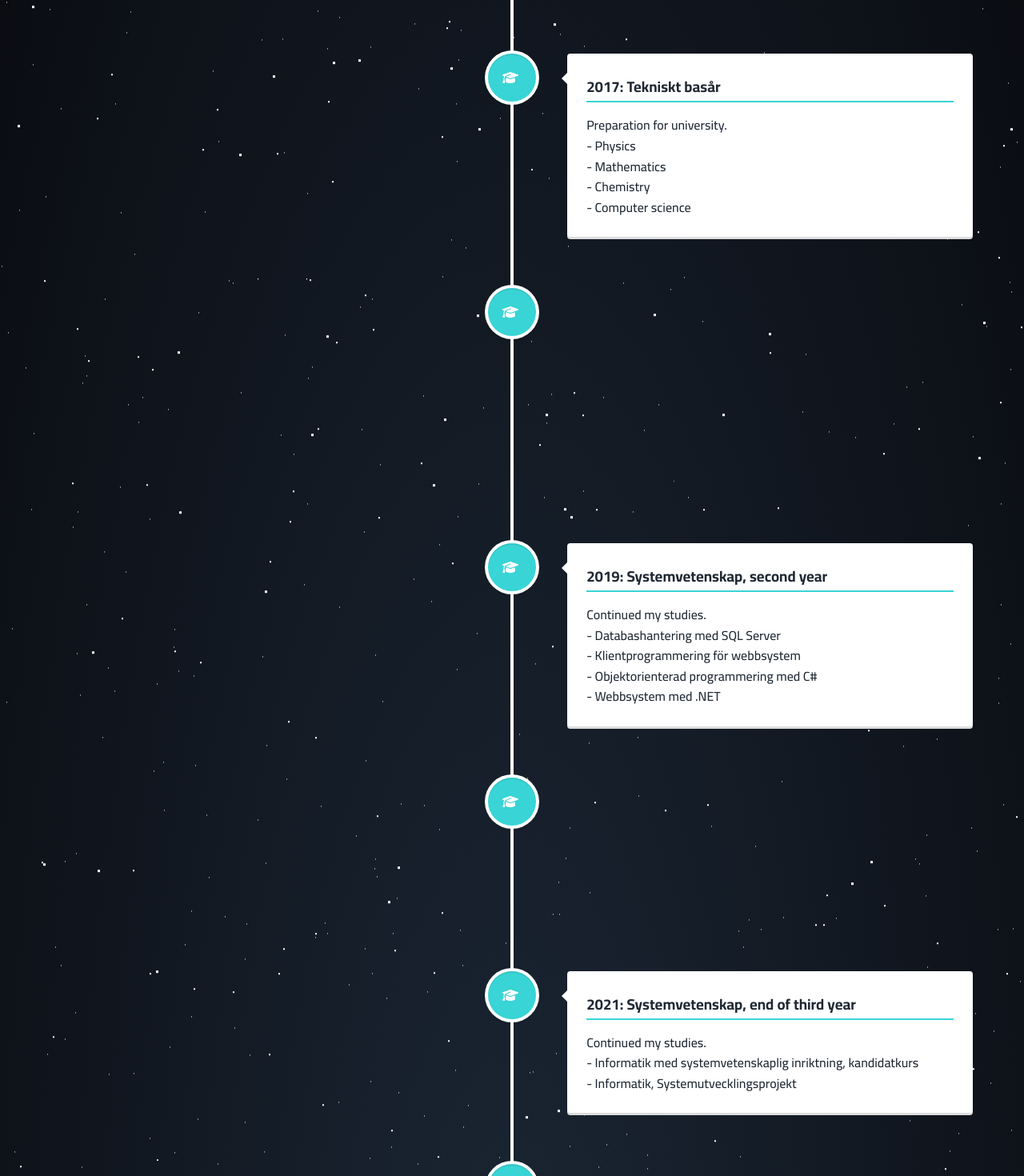
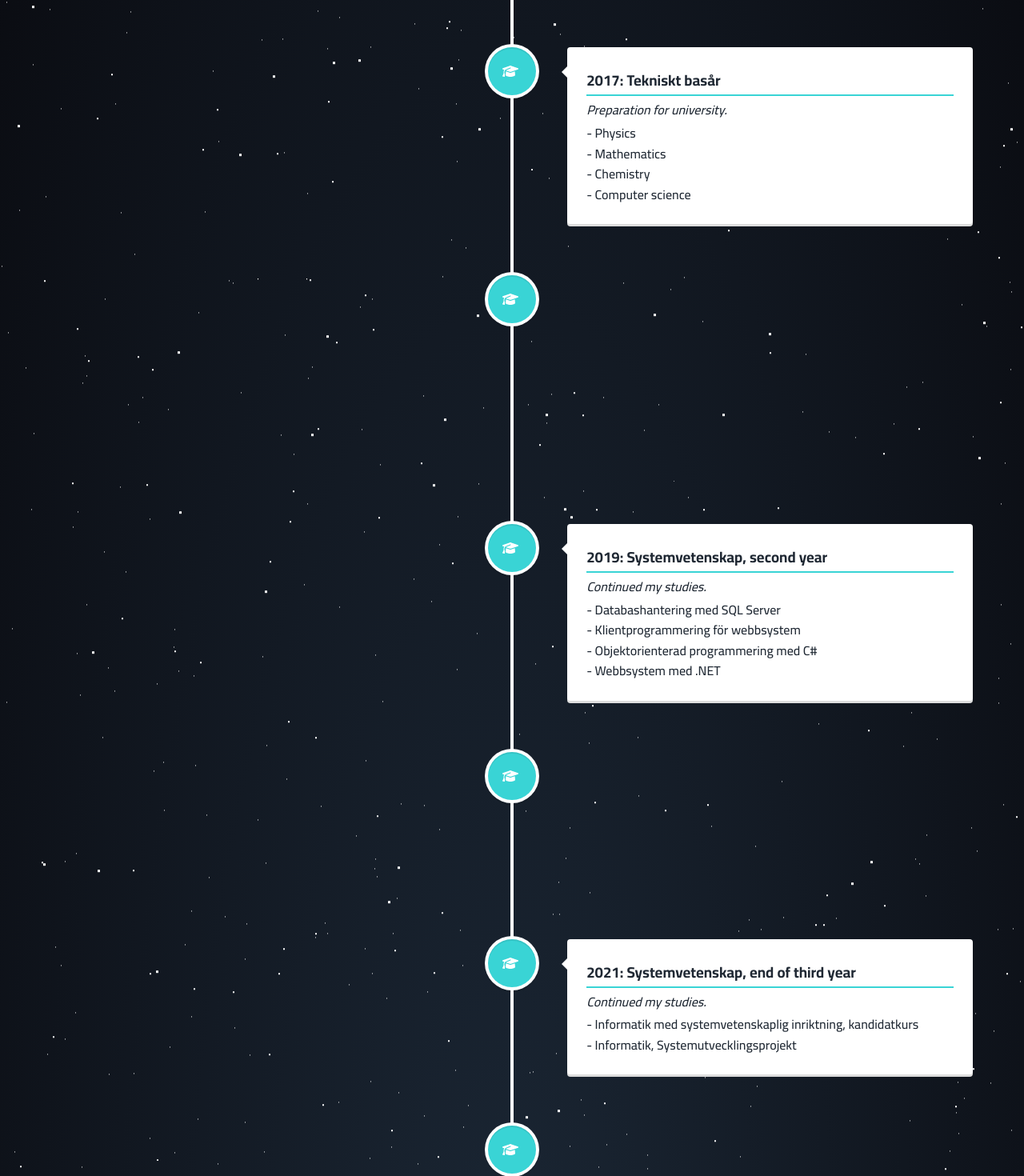
Before and after one commit to kevinsvanback/portfolio-website, a React (Create React App) app: page /about in a window 1280 px wide. Shown: the part 435-1905 px from the top of the page at 80% size. Built offline with nearby package versions, Linux system fonts and the light colour scheme.

Commit message:
style updates

```diff
--- a/src/pages/AboutPage.js
+++ b/src/pages/AboutPage.js
@@ -25,7 +25,7 @@ const AboutPage = () => {
           <h3 className="vertical-timeline-element-title">2013: Ekonomi</h3>
           <div className={styles.bottomLine}></div>
           {/* <h4 className="vertical-timeline-element-subtitle">Nyköping</h4> */}
-          <p>
+          <p className={styles.leadParagraph}>
             Studied economics in high school.
           </p>
         </VerticalTimelineElement>
@@ -39,9 +39,10 @@ const AboutPage = () => {
           <h3 className="vertical-timeline-element-title">2017: Tekniskt basår</h3>
           <div className={styles.bottomLine}></div>
           {/* <h4 className="vertical-timeline-element-subtitle">Norrköping</h4> */}
+          <p className={styles.leadParagraph}>
+            Preparation for university.
+          </p>
           <p>
-            Preparation for university.
-            <br />
             - Physics
             <br />
             - Mathematics
@@ -61,9 +62,10 @@ const AboutPage = () => {
           <h3 className="vertical-timeline-element-title">2018: Systemvetenskap</h3>
           <div className={styles.bottomLine}></div>
           {/* <h4 className="vertical-timeline-element-subtitle">Örebro Universitet</h4> */}
+          <p className={styles.leadParagraph}>
+            Began my university studies in information systems.
+          </p>
           <p>
-            Began my university studies in information systems.
-            <br />
             - Informatik med systemvetenskaplig inriktning, grundkurs
             <br />
             - Interaktionsdesign
@@ -85,9 +87,10 @@ const AboutPage = () => {
           <h3 className="vertical-timeline-element-title">2019: Systemvetenskap, second year</h3>
           <div className={styles.bottomLine}></div>
           {/* <h4 className="vertical-timeline-element-subtitle">Örebro Universitet</h4> */}
+          <p className={styles.leadParagraph}>
+            Continued my studies.
+          </p>
           <p>
-            Continued my studies.
-            <br />
             - Databashantering med SQL Server
             <br />
             - Klientprogrammering för webbsystem
@@ -107,9 +110,10 @@ const AboutPage = () => {
           <h3 className="vertical-timeline-element-title">2020: Systemvetenskap, third year</h3>
           <div className={styles.bottomLine}></div>
           {/* <h4 className="vertical-timeline-element-subtitle">Örebro Universitet</h4> */}
+          <p className={styles.leadParagraph}>
+            Continued my studies.
+          </p>
           <p>
-            Continued my studies.
-            <br />
             - Retorik och kommunikativt ledarskap
             <br />
             - Måltidskunskap och värdskap
@@ -125,9 +129,10 @@ const AboutPage = () => {
           <h3 className="vertical-timeline-element-title">2021: Systemvetenskap, end of third year</h3>
           <div className={styles.bottomLine}></div>
           {/* <h4 className="vertical-timeline-element-subtitle">Örebro Universitet</h4> */}
+          <p className={styles.leadParagraph}>
+            Continued my studies.
+          </p>
           <p>
-            Continued my studies.
-            <br />
             - Informatik med systemvetenskaplig inriktning, kandidatkurs
             <br />
             - Informatik, Systemutvecklingsprojekt
@@ -143,9 +148,10 @@ const AboutPage = () => {
           <h3 className="vertical-timeline-element-title">Today: Self-education</h3>
           <div className={styles.bottomLine}></div>
           {/* <h4 className="vertical-timeline-element-subtitle">Udemy.com</h4> */}
+          <p className={styles.leadParagraph}>
+            Udemy.com.
+          </p>
           <p>
-            Udemy.com.
-            <br />
             - HTML
             <br />
             - CSS
--- a/src/pages/AboutPage.module.css
+++ b/src/pages/AboutPage.module.css
@@ -31,14 +31,21 @@
   margin-right: 10px;
 }
 
+.leadParagraph {
+  font-style: italic;
+  padding-bottom: 3px;
+}
+
 .aboutPage h3,
 .aboutPage p {
+  margin: 0;
   color: #1f2833;
 }
 
 .bottomLine {
   z-index: 1;
   margin: 0 auto;
+  margin-bottom: 5px;
   height: 2px;
   /* width: 48px; */
   width: 100%;
```
Also changed, not shown: src/components/Stars.module.css.
